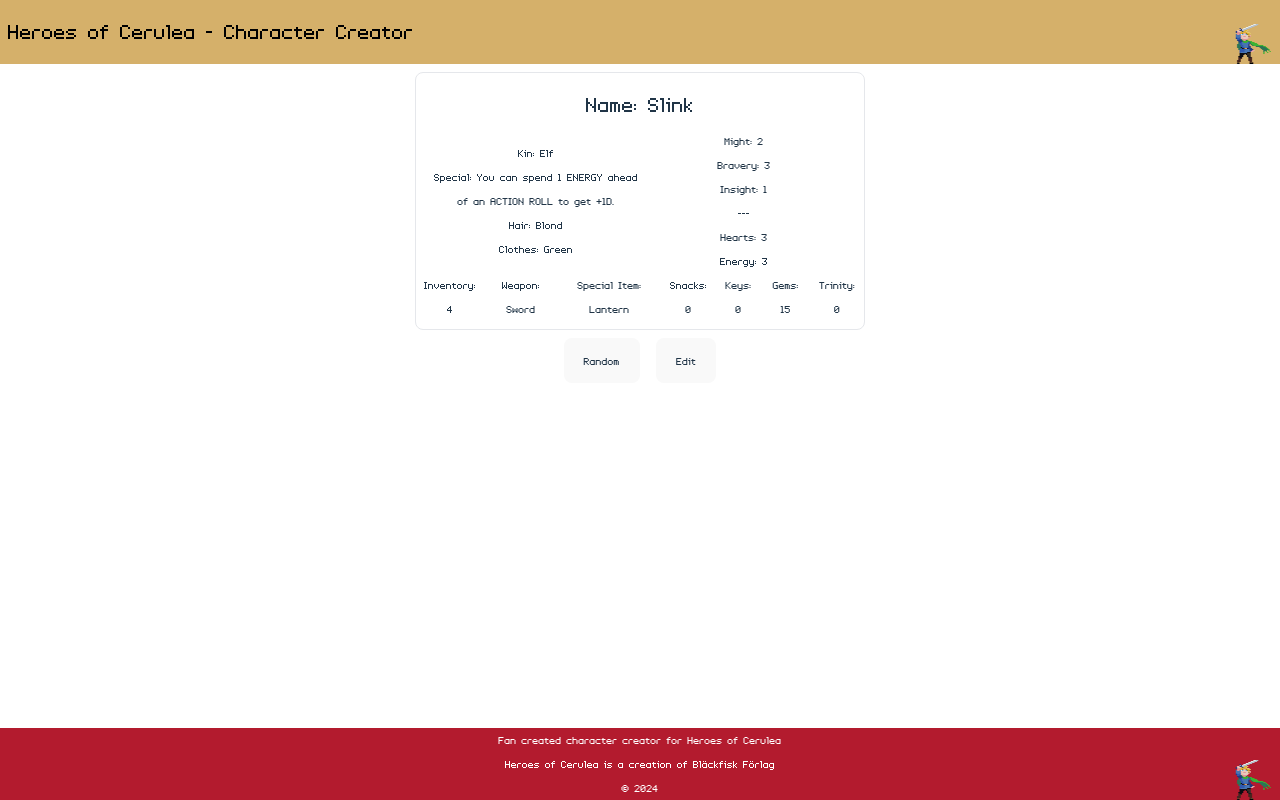
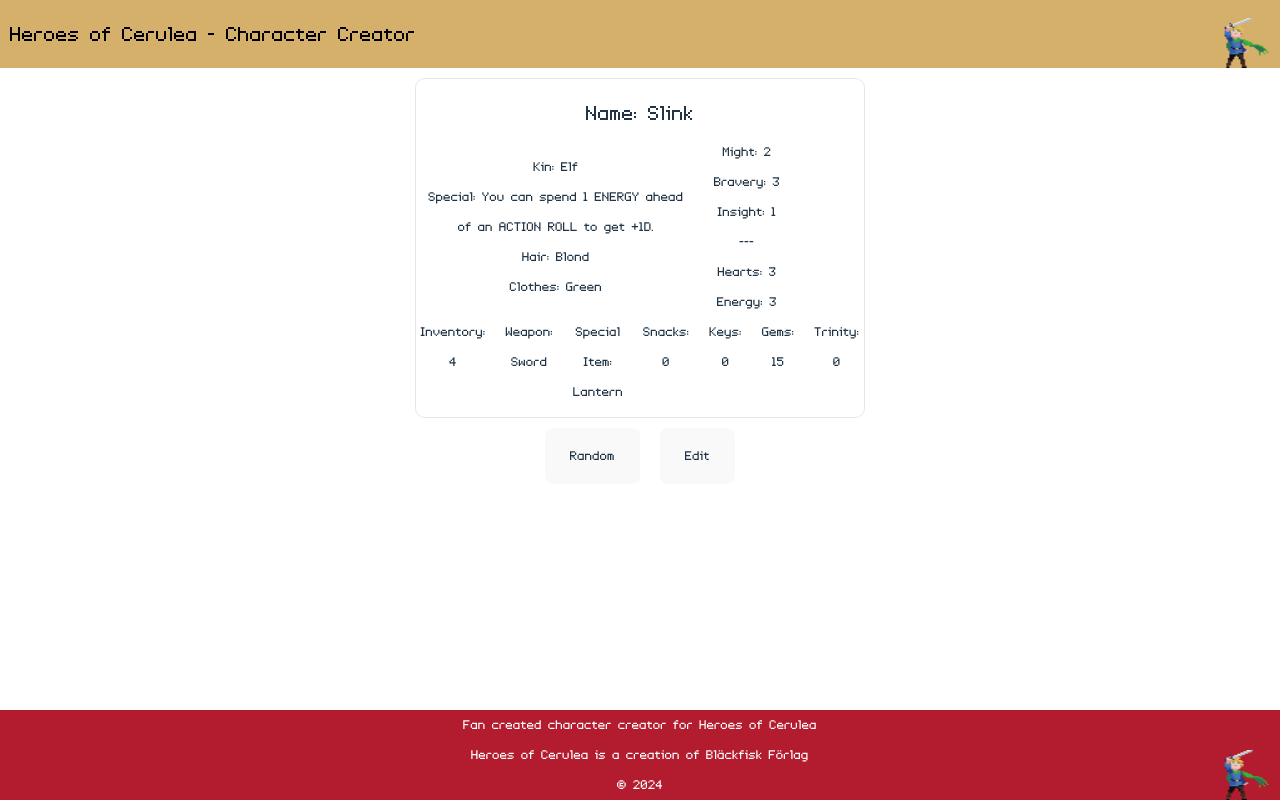
Before and after one commit to Martin-Joensson/Heroes-of-Cerulea-Character-Creator, a React (Vite) app: page / in a window 1280 px wide. Built offline with nearby package versions, Linux system fonts and the light colour scheme.

Commit message:
Changed variables for name, enlarged text

```diff
--- a/src/components/PlayerComponent.jsx
+++ b/src/components/PlayerComponent.jsx
@@ -2,8 +2,8 @@ import PropTypes from "prop-types";
 import { useState } from "react";
 import playerTemplate from "../components/data/characterTemplate.json";
 
-export const PlayerComponent = ({ hero, edit }) => {
-  const { player } = hero.player || playerTemplate;
+export const PlayerComponent = ({ edit }) => {
+  const { player } = playerTemplate;
   const [selectedName, setSelectedName] = useState(player.name);
   const [selectedKin, setSelectedKin] = useState(player.kin);
   const [selectedHair, setSelectedHair] = useState(player.hair);
@@ -258,8 +258,8 @@ export const PlayerComponent = ({ hero, edit }) => {
         </div>
       ) : (
         <div className="border mx-auto mt-2 rounded-lg p-2 max-w-[450px] flex flex-col items-center">
-          <h2 className="text-xl">Name: {player.name}</h2>
-          <div className="grid grid-cols-2">
+          <h2 className="text-xl">Name: {selectedName}</h2>
+          <div className="flex flex-col tablet:grid tablet:grid-cols-2">
             <div className="leftColumn w-52 m-auto">
               <p>Kin: {player.kin}</p>
               <p>Special: {special}</p>
@@ -275,7 +275,7 @@ export const PlayerComponent = ({ hero, edit }) => {
               <p>Energy: {player.energy}</p>
             </div>
           </div>
-          <div className="bottomRow flex gap-4">
+          <div className="bottomRow flex flex-col tablet:flex-row gap-4">
             <p>Inventory: {player.inventory.space}</p>
             <p>Weapon: {startingWeapon}</p>
             <p>Special Item: {player.inventory.specialItem}</p>
@@ -291,6 +291,5 @@ export const PlayerComponent = ({ hero, edit }) => {
 };
 
 PlayerComponent.propTypes = {
-  hero: PropTypes.obj,
   edit: PropTypes.bool,
 };
--- a/src/index.css
+++ b/src/index.css
@@ -23,7 +23,7 @@
 :root {
   font-family: "EnterCommand";
   line-height: 1.5;
-  font-size: 16px;
+  font-size: 20px;
 
   color-scheme: light dark;
   color: rgba(255, 255, 255, 0.87);
```
